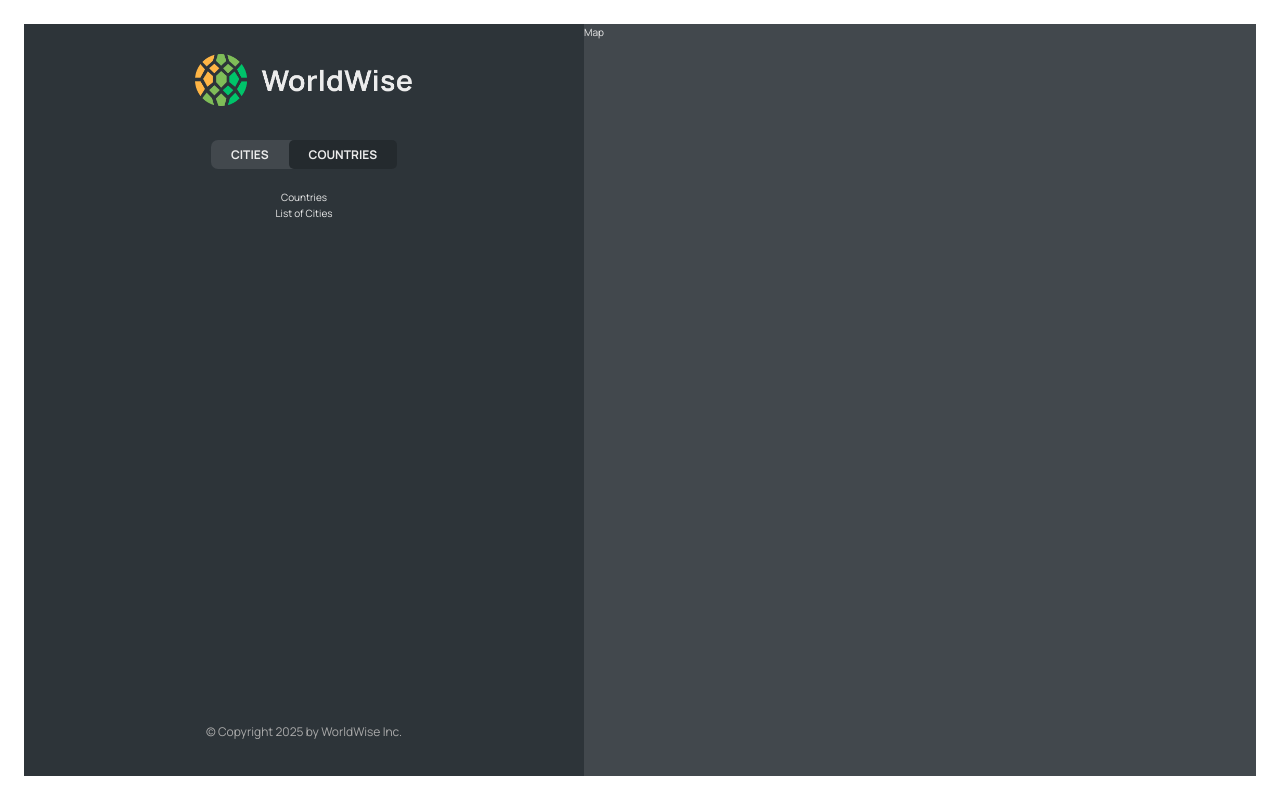
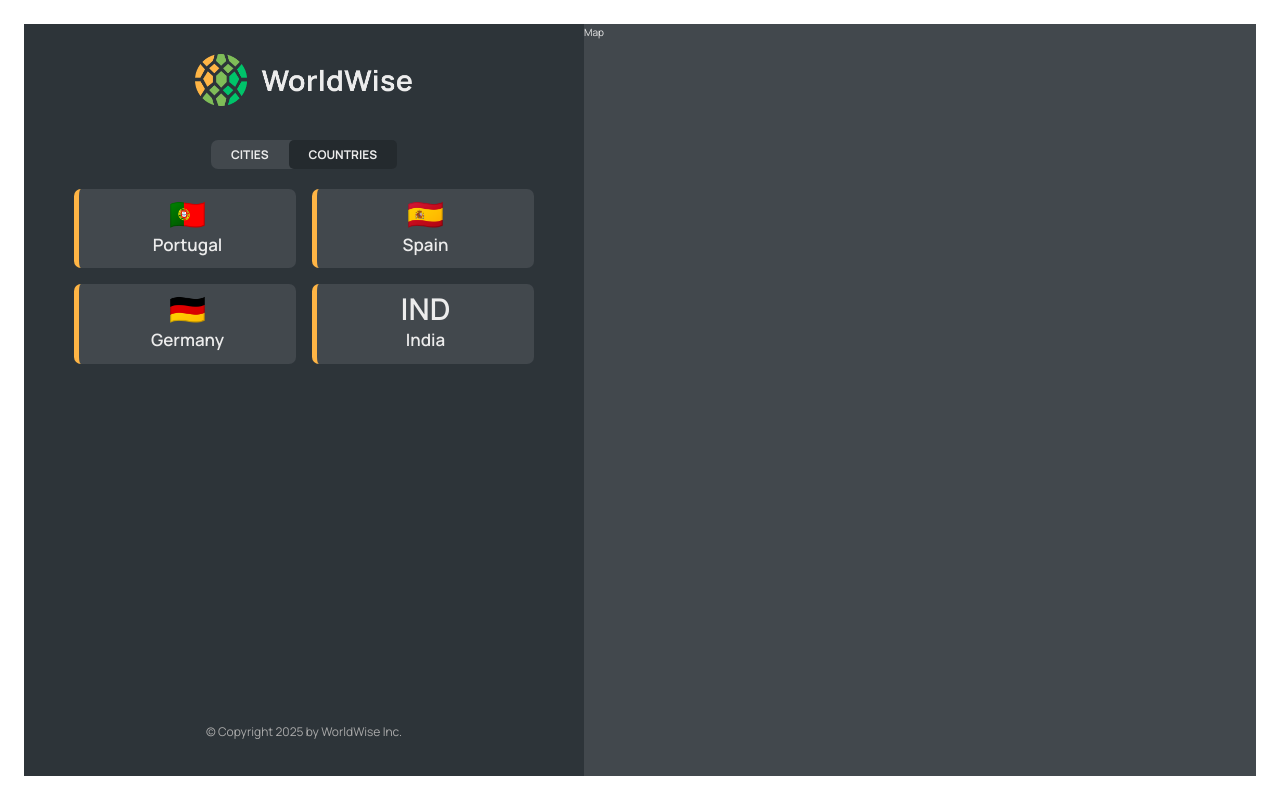
Before and after one commit to Krish-Jain1903/World-Wise, a React (Vite) app: page /app/countries in a window 1280 px wide. Built offline with nearby package versions, Linux system fonts and the light colour scheme; data requests are answered from the project's data file.

Commit message:
Added Countries List

```diff
--- a/data/cities.json
+++ b/data/cities.json
@@ -35,6 +35,30 @@
         "lng": 13.376933665713324
       },
       "id": 98443197
+    },
+    {
+      "cityName": "Mumbai",
+      "country": "India",
+      "emoji": "IND",
+      "date": "2027-02-12T09:24:11.863Z",
+      "notes": "Amazing 😃",
+      "position": {
+        "lat": 52.53586782505711,
+        "lng": 13.376933665713324
+      },
+      "id": 98443198
+    },
+    {
+      "cityName": "Banglore",
+      "country": "India",
+      "emoji": "IND",
+      "date": "2027-02-12T09:24:11.863Z",
+      "notes": "Amazing 😃",
+      "position": {
+        "lat": 52.53586782505711,
+        "lng": 13.376933665713324
+      },
+      "id": 98443493
     }
   ]
 }
--- a/src/App.jsx
+++ b/src/App.jsx
@@ -7,6 +7,7 @@ import AppLayout from "./pages/AppLayout";
 import Login from "./pages/Login";
 import CityList from "./components/CityList";
 import { useEffect, useState } from "react";
+import CountriesList from "./components/CountriesList";
 
 const BASE_URL = "http://localhost:8000";
 function App() {
@@ -43,7 +44,10 @@ function App() {
             path="cities"
             element={<CityList cities={cities} isLoading={isLoading} />}
           />
-          <Route path="countries" element={<p>Countries</p>} />
+          <Route
+            path="countries"
+            element={<CountriesList cities={cities} isLoading={isLoading} />}
+          />
           <Route path="form" element={<p>Form</p>} />
         </Route>
         <Route path="/login" element={<Login />} />
--- a/src/CountryList.module.css
+++ b/src/CountryList.module.css
@@ -2,7 +2,7 @@
   width: 100%;
   height: 65vh;
   list-style: none;
-  overflow-y: scroll;
+  overflow-y: hidden;
   overflow-x: hidden;
 
   display: grid;
--- /dev/null
+++ b/src/components/CountriesList.jsx
@@ -0,0 +1,45 @@
+import styles from "../CountryList.module.css";
+import Spinner from "../Spinner";
+import CountryItem from "../CountryItem";
+import Message from "../Message";
+
+function CountriesList({ cities, isLoading }) {
+  //   const countries = cities.reduce((array, city) => {
+  //     if (!array.map((el) => el.city.includes(city.country))) {
+  //       return [...array, { country: city.country, emoji: city.emoji }];
+  //     } else {
+  //       return array;
+  //     }
+  //   }, []);
+
+  let countries = [];
+  for (let city of cities) {
+    let count = 0;
+    for (let country of countries) {
+      if (country.country !== city.country) {
+        continue;
+      } else {
+        count++;
+      }
+    }
+    if (count === 0) {
+      countries.push(city);
+    }
+  }
+
+  if (isLoading) {
+    return <Spinner />;
+  } else if (!cities.length) {
+    return <Message message="No Countries Found" />;
+  } else {
+    return (
+      <ul className={styles.countryList}>
+        {countries.map((country) => {
+          return <CountryItem country={country} key={country.id} />;
+        })}
+      </ul>
+    );
+  }
+}
+
+export default CountriesList;
--- a/src/components/SideBar.jsx
+++ b/src/components/SideBar.jsx
@@ -8,8 +8,6 @@ function SideBar() {
       <Logo />
       <AppNav />
       <Outlet />
-
-      <p>List of Cities</p>
       <footer className={styles.footer}>
         <p className={styles.copyright}>
           &copy; Copyright 2025 by WorldWise Inc.
```
